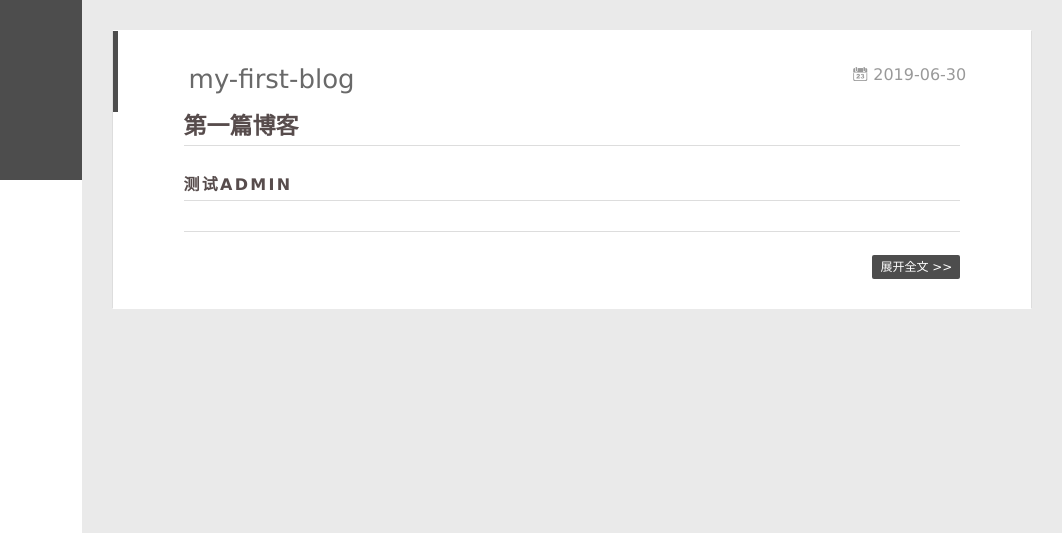
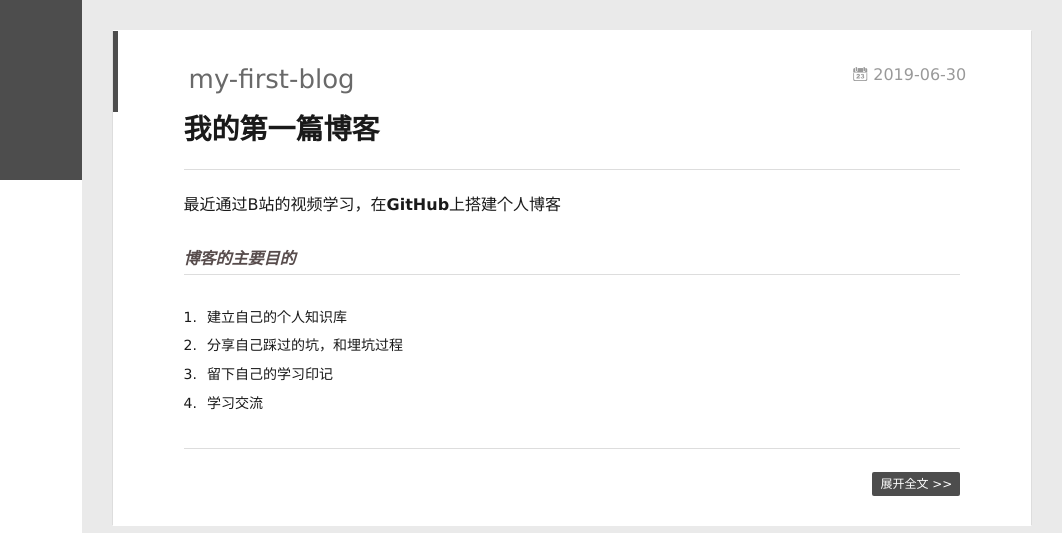
Before and after one commit to lzero540/lzero540.github.io, a plain HTML site: page index.html in a window 1280 px wide. Shown: the top 533 px of the page, 218-1280 px from the left. Drawn offline with Linux system fonts and the light colour scheme.

Commit message:
Site updated: 2019-07-01 13:41:49

```diff
--- a/index.html
+++ b/index.html
@@ -168,7 +168,15 @@
 
     <div class="article-entry" itemprop="articleBody">
 
-        <h2 id="第一篇博客"><a href="#第一篇博客" class="headerlink" title="第一篇博客"></a>第一篇博客</h2><h4 id="测试admin"><a href="#测试admin" class="headerlink" title="测试admin"></a>测试admin</h4>
+        <h1 id="我的第一篇博客"><a href="#我的第一篇博客" class="headerlink" title="我的第一篇博客"></a>我的第一篇博客</h1><hr>
+<p>最近通过B站的视频学习，在<strong>GitHub</strong>上搭建个人博客</p>
+<h6 id="博客的主要目的"><a href="#博客的主要目的" class="headerlink" title="博客的主要目的"></a>博客的主要目的</h6><ol>
+<li>建立自己的个人知识库</li>
+<li>分享自己踩过的坑，和埋坑过程</li>
+<li>留下自己的学习印记</li>
+<li>学习交流</li>
+</ol>
+
 
 
 
```
Also changed, not shown: 2019/06/30/my-first-blog/index.html (+13 -5 lines).
